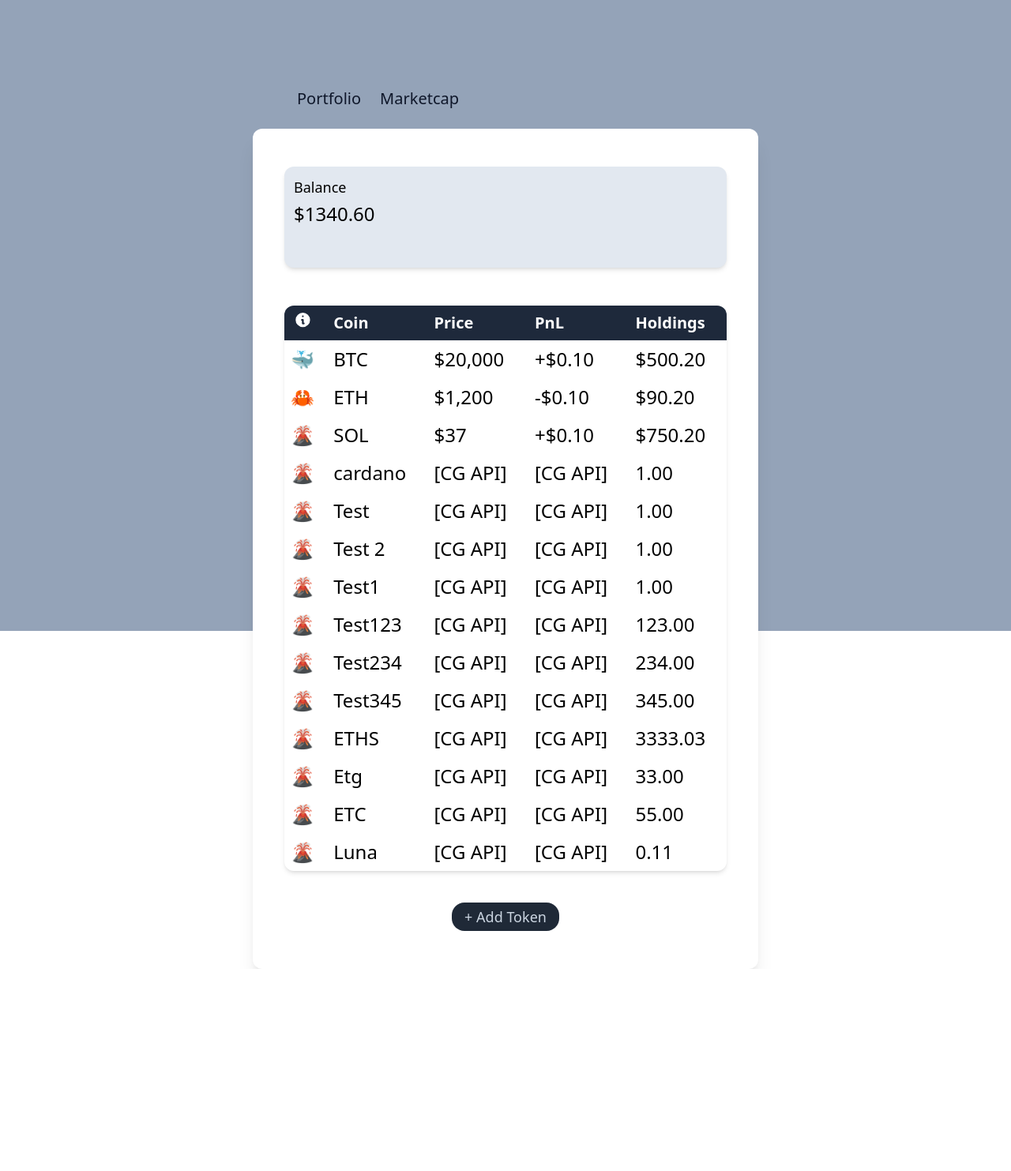
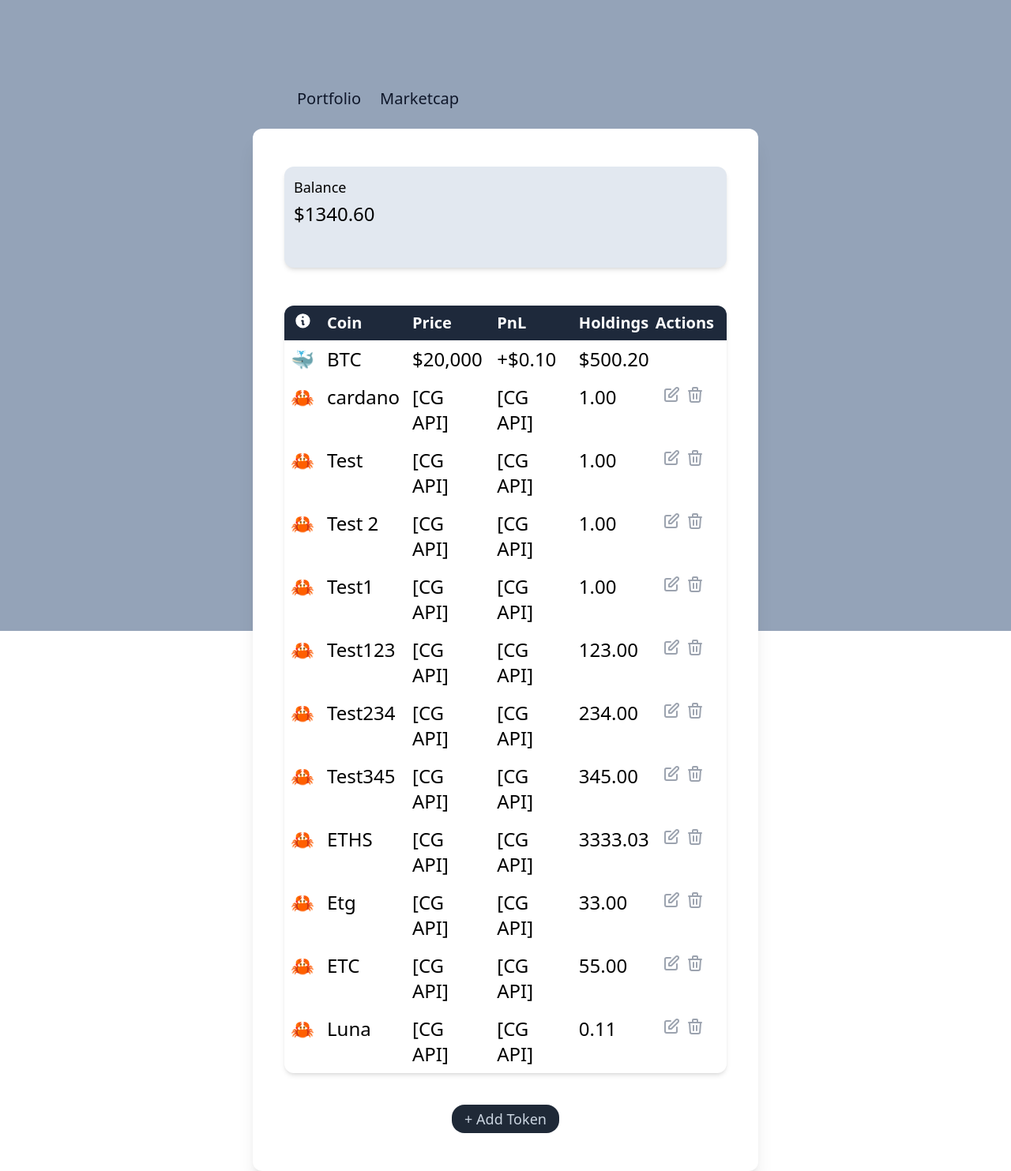
Before and after one commit to dna-projects/crypto-portfolio, a Django app: page /portfolio in a window 1280 px wide. Shown: the part 57-1540 px from the top of the page at 79% size. Before the commit the page ends 1284 px from the top, so only its background shows below. Run offline with Django 4.2, Linux system fonts and the light colour scheme; data comes from the database, SQL or seed files in the repository; some libraries are stand-ins or nearby versions.

Commit message:
Added edit/delete buttons to table rows. Added working links for visting portfolio/mc pages

```diff
--- a/templates/mc-base.html
+++ b/templates/mc-base.html
@@ -7,10 +7,10 @@
         <div class="mt-28 ml-14">
             <ul class="flex text-slate-900 text-xl gap-6">
                 <li>
-                    <button class="hover:underline underline-offset-8 decoration-indigo-100">Portfolio</button>
+                    <button class="hover:underline underline-offset-8 decoration-indigo-100"><a href="{% url 'portfolio' %}">Portfolio</a></button>
                 </li>
                 <li>
-                    <button class="hover:underline underline-offset-8 decoration-indigo-100">Marketcap</button>
+                    <button class="hover:underline underline-offset-8 decoration-indigo-100"><a href="{% url 'mc' %}">Marketcap</a></button>
                 </li>
             </ul>
         </div>
--- a/templates/portfolio-base.html
+++ b/templates/portfolio-base.html
@@ -7,10 +7,10 @@
         <div class="mt-28 ml-14">
             <ul class="flex text-slate-900 text-xl gap-6">
                 <li>
-                    <button class="hover:underline underline-offset-8 decoration-indigo-100">Portfolio</button>
+                    <button class="hover:underline underline-offset-8 decoration-indigo-100"><a href="{% url 'portfolio' %}">Portfolio</a></button>
                 </li>
                 <li>
-                    <button class="hover:underline underline-offset-8 decoration-indigo-100">Marketcap</button>
+                    <button class="hover:underline underline-offset-8 decoration-indigo-100"><a href="{% url 'mc' %}">Marketcap</a></button>
                 </li>
             </ul>
         </div>
--- a/templates/portfolio.html
+++ b/templates/portfolio.html
@@ -16,7 +16,7 @@
             <div class="table-row">
                 <!-- TODO: Fix symbol icon positioning -->
                 <div class="table-cell pl-3">
-                    <svg xmlns="http://www.w3.org/2000/svg" class="h-6 w-6" viewBox="0 0 21 18" fill="currentColor">
+                    <svg xmlns="http://www.w3.org/2000/svg" class="h-6 w-6" viewBox="0 -1 21 18" fill="currentColor">
                         <path fill-rule="evenodd" d="M18 10a8 8 0 11-16 0 8 8 0 0116 0zm-7-4a1 1 0 11-2 0 1 1 0 012 0zM9 9a1 1 0 000 2v3a1 1 0 001 1h1a1 1 0 100-2v-3a1 1 0 00-1-1H9z" clip-rule="evenodd" />
                     </svg>
                 </div>
@@ -24,6 +24,7 @@
                 <div class="table-cell p-2">Price</div>
                 <div class="table-cell p-2">PnL</div>
                 <div class="table-cell p-2">Holdings</div>
+                <div class="table-cell py-2 pr-4 w-20">Actions</div>
             </div>
         </div>
         <div class="table-row-group text-2xl">
@@ -34,28 +35,28 @@
                 <div class="table-cell p-2">+$0.10</div>
                 <div class="table-cell p-2">$500.20</div>
             </div>
-            <div class="table-row hover:bg-slate-200">
-                <div class="table-cell p-2">🦀</div>
-                <div class="table-cell p-2">ETH</div>
-                <div class="table-cell p-2">$1,200</div>
-                <div class="table-cell p-2">-$0.10</div>
-                <div class="table-cell p-2">$90.20</div>
-            </div>
-            <div class="table-row hover:bg-slate-200">
-                <div class="table-cell p-2">🌋</div>
-                <div class="table-cell p-2">SOL</div>
-                <div class="table-cell p-2">$37</div>
-                <div class="table-cell p-2">+$0.10</div>
-                <div class="table-cell p-2">$750.20</div>
-            </div>
             <!-- Testing accessing the data from the database -->
             {% for asset in asset_entries %}
                 <div class="table-row hover:bg-slate-200">
-                    <div class="table-cell p-2">🌋</div>
+                    <div class="table-cell p-2">🦀</div>
                     <div class="table-cell p-2">{{ asset.name }}</div>
                     <div class="table-cell p-2">[CG API]</div>
                     <div class="table-cell p-2">[CG API]</div>
                     <div class="table-cell p-2">{{ asset.cost_basis }}</div>
+                    <div class="table-cell p-2">
+                        <!-- Edit -->
+                        <a href="" class="inline-block text-gray-400 hover:bg-gray-200 hover:text-gray-900">
+                            <svg xmlns="http://www.w3.org/2000/svg" class="h-6 w-6" fill="none" viewBox="0 0 24 24" stroke="currentColor" stroke-width="2">
+                                <path stroke-linecap="round" stroke-linejoin="round" d="M11 5H6a2 2 0 00-2 2v11a2 2 0 002 2h11a2 2 0 002-2v-5m-1.414-9.414a2 2 0 112.828 2.828L11.828 15H9v-2.828l8.586-8.586z" />
+                            </svg>
+                        </a>
+                        <!-- Delete -->
+                        <a href="" class="inline-block text-gray-400 hover:bg-gray-200 hover:text-gray-900">
+                            <svg xmlns="http://www.w3.org/2000/svg" class="h-6 w-6" fill="none" viewBox="0 0 24 24" stroke="currentColor" stroke-width="2">
+                                <path stroke-linecap="round" stroke-linejoin="round" d="M19 7l-.867 12.142A2 2 0 0116.138 21H7.862a2 2 0 01-1.995-1.858L5 7m5 4v6m4-6v6m1-10V4a1 1 0 00-1-1h-4a1 1 0 00-1 1v3M4 7h16" />
+                            </svg>
+                        </a>
+                    </div>
                 </div>
             {% endfor %}
         </div>
@@ -64,6 +65,22 @@
 <!-- Add token -->
 <div class="flex justify-center mt-10 text-lg">
     <button id="addTokenButton" class="px-4 py-1 hover:bg-gray-600 hover:text-white rounded-2xl bg-gray-800 text-slate-300">+ Add Token</button>
+</div>
+
+<!-- Delete Modal -->
+
+<div id="delete-modal" class="backdrop-blur-sm bg-black/70 hidden overflow-y-auto overflow-x-hidden fixed top-0 right-0 left-0 w-full h-modal md:h-full justify-center items-center" aria-modal="true">
+    <div class="relative p-4 w-full max-w-md h-full md:h-auto">
+        <div class="relative bg-white rounded-lg">
+            <!-- Close button -->
+            <button id="close" type="button" class="absolute top-3 right-2.5 text-gray-400 bg-transparent hover:bg-gray-200 hover:text-gray-900 rounded-lg text-sm p-1.5 ml-auto inline-flex items-center">
+                <svg aria-hidden="true" class="w-5 h-5" fill="currentColor" xmlns="http://www.w3.org/2000/svg"><path  d="M4.293 4.293a1 1 0 011.414 0L10 8.586l4.293-4.293a1 1 0 111.414 1.414L11.414 10l4.293 4.293a1 1 0 01-1.414 1.414L10 11.414l-4.293 4.293a1 1 0 01-1.414-1.414L8.586 10 4.293 5.707a1 1 0 010-1.414z"></path></svg>
+            </button>
+            <div class="rflex flex-col py-6 px-6 lg:px-8">
+                <h3 class="self-center font-semibold my-5 text-xl text-gray-900">Enter New Token Information</h3>
+            </div>
+        </div>
+    </div>
 </div>
 
 <!-- Modal Form for new tokens -->
@@ -77,24 +94,24 @@
             <div class="rflex flex-col py-6 px-6 lg:px-8">
                 <h3 class="self-center font-semibold my-5 text-xl text-gray-900">Enter New Token Information</h3>
                 <!-- Form start -->
-                <form method="post" class="space-y-6" action="">
+                <form method="post" class="" action="">
                     {% csrf_token %}
-                    <label class="block mb-2 text-sm font-medium text-gray-900">Token Name</label>
+                    <label class="block mb-1 mt-6 text-sm font-medium text-gray-900">Token Name</label>
                     <div class=''>
                         {{ form.name }}
                     </div>
-                    <label class="block mb-2 text-sm font-medium text-gray-900">Cost Basis</label>
+                    <label class="block mb-1 mt-4 text-sm font-medium text-gray-900">Cost Basis</label>
                     <div class="relative">
                         <div class="absolute inset-y-0 left-0 pl-3 flex items-center pointer-events-none">
                             <span class="text-gray-500 sm:text-sm"> $ </span>
                         </div>
                         {{ form.cost_basis }}
                     </div>
-                    <label class="block mb-2 text-sm font-medium text-gray-900">Quantity</label>
+                    <label class="block mb-1 mt-4 text-sm font-medium text-gray-900">Quantity</label>
                     <div class="">
                         {{ form.quantity }}
                     </div>
-                    <label class="block mb-2 text-sm font-medium text-gray-900">Price</label>
+                    <label class="block mb-1 mt-4 text-sm font-medium text-gray-900">Price</label>
                     <div class="relative">
                         <div class="absolute inset-y-0 left-0 pl-3 flex items-center pointer-events-none">
                             <span class="text-gray-500 sm:text-sm"> $ </span>
@@ -106,7 +123,7 @@
                         <input type="date" class="bg-gray-50 border border-gray-300 text-gray-900 text-sm rounded-lg focus:ring-blue-500 focus:border-blue-500 block w-full p-2.5" required="">
                         {{ form.entry_datetime }}
                     </div> -->
-                    <div class="flex justify-center">
+                    <div class="flex justify-center mt-6">
                         <button type="submit" class="px-4 py-1 hover:bg-gray-600 hover:text-white rounded-2xl bg-gray-800 text-slate-300">Submit</button>
                     </div>
                 </form>
```
